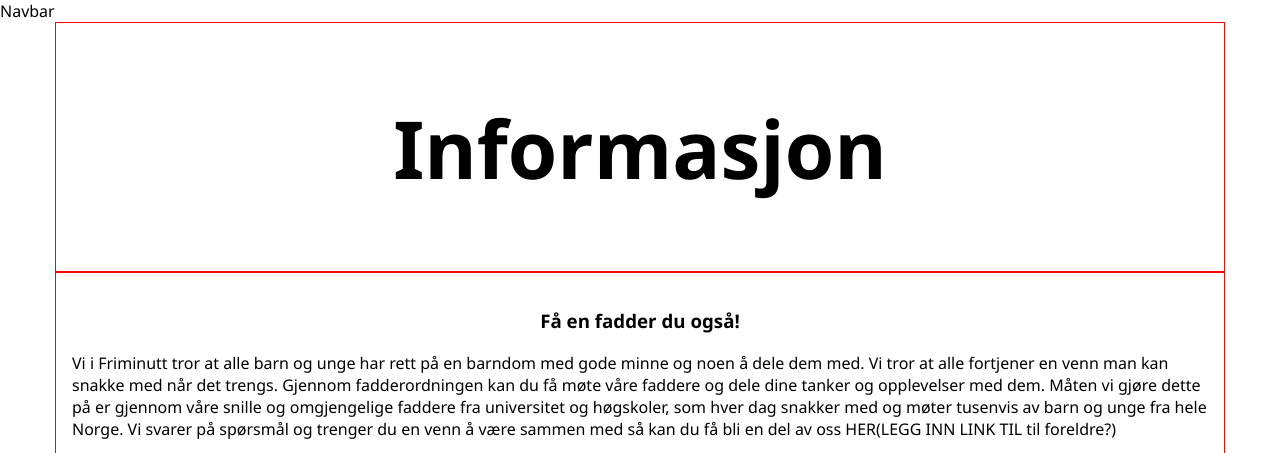
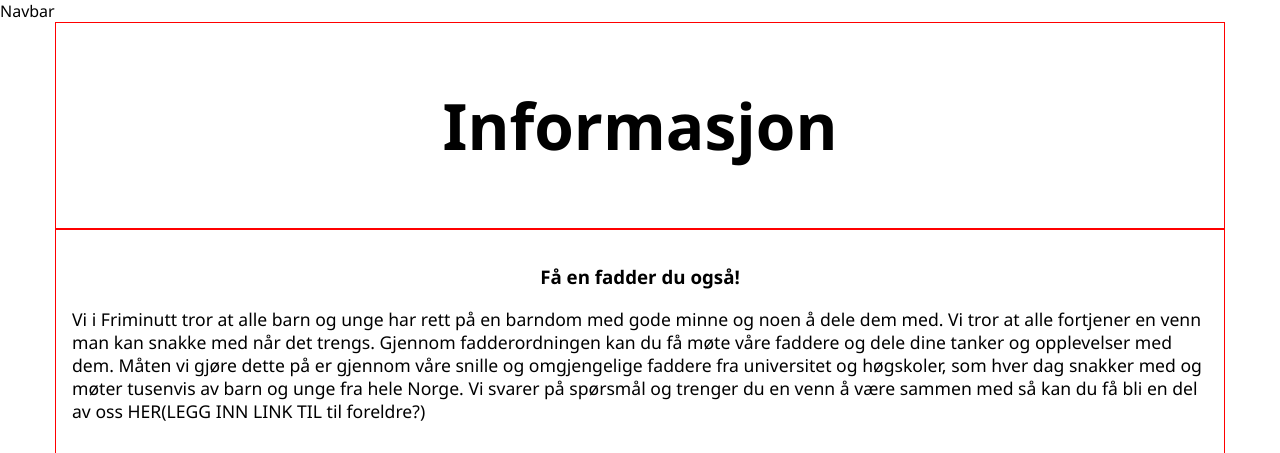
Before and after one commit to Nudua/friminutt, a plain HTML site: page information_accessible_revised.html in a window 1280 px wide. Shown: the top 453 px of the page. Drawn offline with Linux system fonts and the light colour scheme.

Commit message:
whitespace
la til whitespace og endret str

```diff
--- a/css/main.css
+++ b/css/main.css
@@ -1,5 +1,9 @@
 * {
     box-sizing: border-box;
+}
+p {
+    font-size: 1.1em;
+    line-height: 1.3em;
 }
 
 body {
--- a/information_accessible_revised.html
+++ b/information_accessible_revised.html
@@ -43,7 +43,7 @@
         <header>
             <div class="row">
                 <div class="col-12">
-                    <h1 class="text-center" style="font-size:5em;">Informasjon</h1>
+                    <h1 class="text-center" style="font-size:4em;">Informasjon</h1>
                 </div>
             </div>
         </header>
@@ -61,6 +61,9 @@
                                 dag snakker med og møter tusenvis av barn og unge fra hele Norge. Vi svarer på spørsmål og
                                 trenger du en venn å være sammen med så kan du få bli en del av oss HER(LEGG INN LINK TIL
                                 til foreldre?)</p>
+
+                            </br>
+
                             <img src="img/kids_play_with_water.jpeg" class="standard-img" alt="Tre barn i badedrakter leker utendørs med fadderen sin. De kaster vann på han, mens alle smiler og ler.">
                         </section>
                     </div>
@@ -81,15 +84,23 @@
                                 fra elever og faddere sin side. Brukere kan for eksempel velge å bare stille spørsmål, eller man kan
                                 ha en samtale med en fadder.
                             </p>
+
+                            </br>
+
                             <img src="img/two_girls_smiling.jpeg" class="standard-img" alt="To jenter sitter sammen på fortauet og smiler til kamera. Bak dem ser vi en vegg som er malt med grafitti. Den ene jenten har ansiktet dekket av hår.">
-                            <p>Alle elever vil logge inn ved hjelp av feide, slik at man ikke kan være anonym. Dette for å unngå
+
+                            </br>
+
+                                <p>Alle elever vil logge inn ved hjelp av feide, slik at man ikke kan være anonym. Dette for å unngå
                                 at tjenesten misbrukes. Det vil ikke være mulig for brukere å hverandre , og kun faddere
                                 og Friminutt vil vite identiteten til brukerne. Informasjon om elever er selvsagt konfidensielt,
                                 og samtlige frivillige har taushetsplikt så lenge det ikke fører til at en bruker eller noen
                                 rundt brukeren blir skadet.
                             </p>
 
-                            <p>En bruker og en fadder blir matchet gjennom interesser og kjønn. Vi forsøker å pare opp elever
+                            </br>
+
+                                <p>En bruker og en fadder blir matchet gjennom interesser og kjønn. Vi forsøker å pare opp elever
                                 og faddere slik at de er av samme kjønn så langt det lar seg gjøre. I starten vil kontakten
                                 foregå på internett, og her har man et eget rom for å snakke sammen som kun fadder og elev kan benytte. Samtalen
                                 lagres for kvalitetssikring, og for å unngå misbruk av tjenesten. Skulle det være ønskelig
@@ -97,12 +108,21 @@
                                 godkjenning, og vi anbefaler at foreldre/foresatte er med på første møte, slik at man får møtt fadderen,
                                 og kan få bli kjent med vedkommende.
                             </p>
+
+                            </br>
+
                             <img src="img/four_friends.jpeg" class="standard-img" alt="Fire jenter går sammen utendørs. De smiler og er kledd for sommervær. ">
 
-                            <p>Ved personlige møter kan man utøve de fritidsaktiviteter som er ønskelige, men det skal ikke
+
+                            </br>
+
+                                <p>Ved personlige møter kan man utøve de fritidsaktiviteter som er ønskelige, men det skal ikke
                                 påføre fadder økonomiske utgifter som ikke er godkjent av fadder på forhånd, eller som ikke dekkes
                                 av Friminutt. Det jobbes med å skaffe sponsorer som kan bistå med fritidstilbud, og tilbudet
                                 vil bli oppdatert fortløpende. Se egen side for sponsor hvis du ønsker å bidra. LEGG INN SPONSORLINK HER </p>
+
+                            </br>
+
                             <img src="img/two_girls_on_log.jpeg" class="standard-img" alt="To jenter sitter sammen på en trestamme. De smiler og ser i kamera. På ryggen har de ransler.">
                         </section>
                     </div>
```
Also changed, not shown: information_accessible_probsolve.html (+26 -1 lines).
